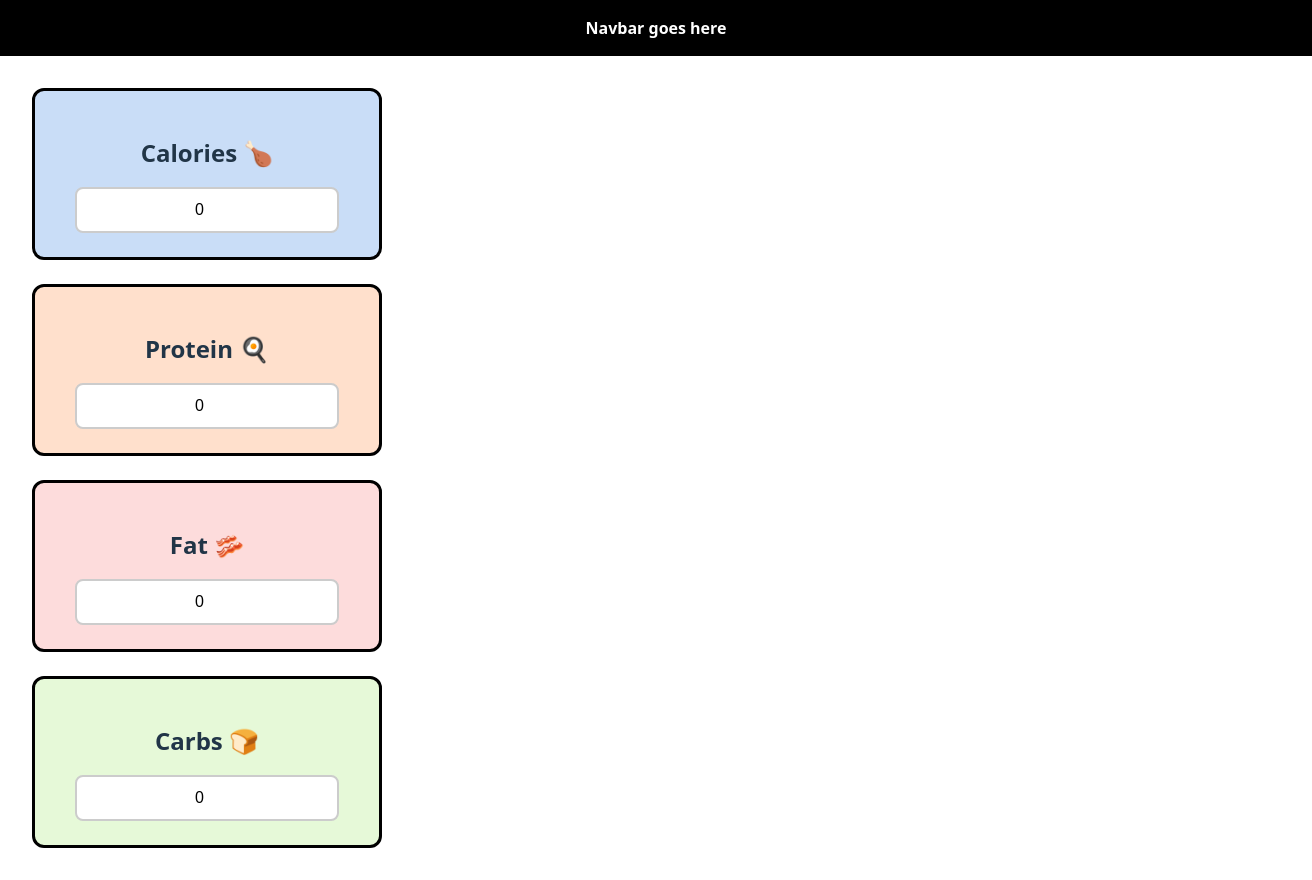
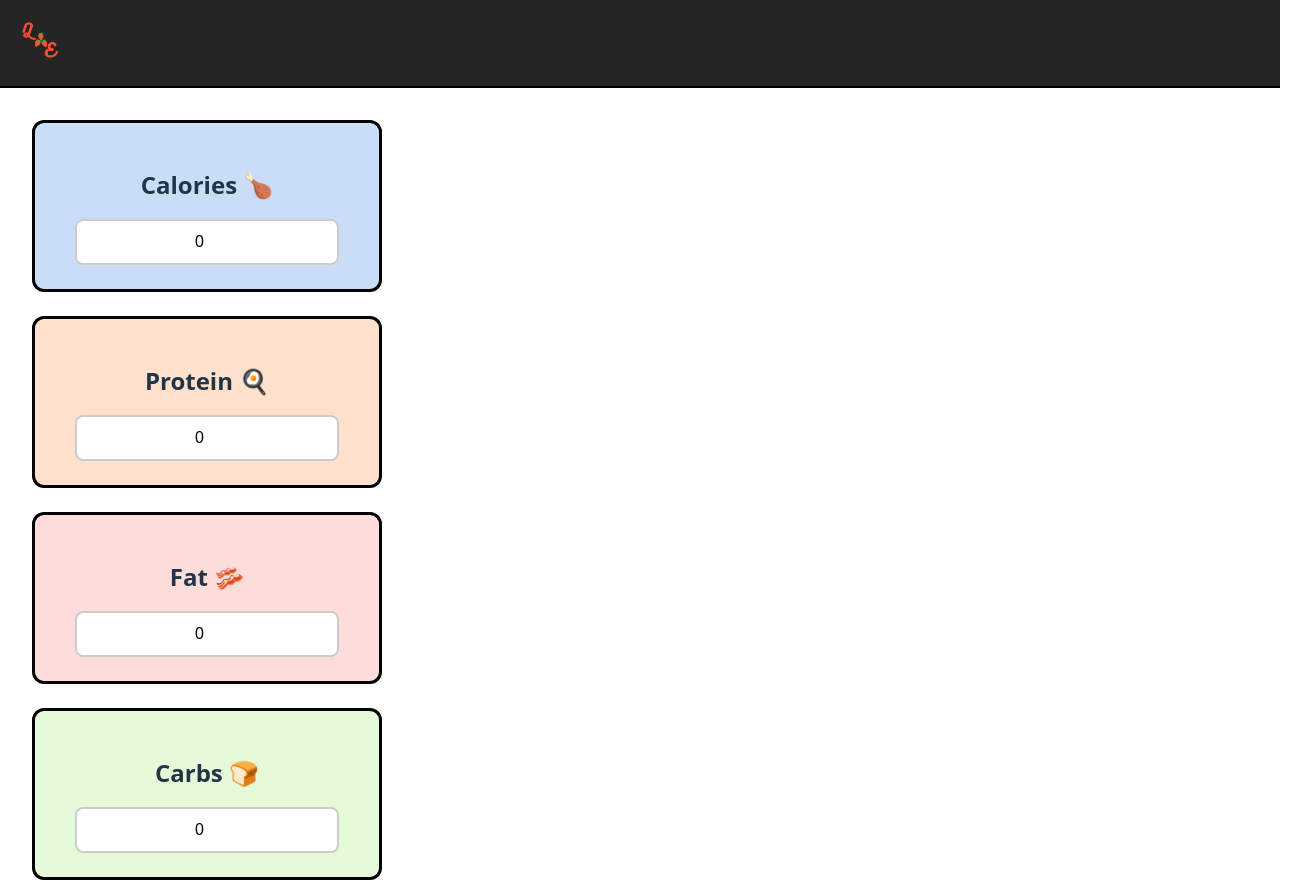
Before and after one commit to Lin8x/QuikNEasy, a React (Vite) app: page /planner in a window 1280 px wide. Shown: the whole page, 1312 px wide, since content can reach past the window. Before the commit the page ends 848 px from the top, so only its background shows below. Built offline with nearby package versions, Linux system fonts and the light colour scheme.

Commit message:
Navbar to planner page

```diff
--- a/src/Planner.tsx
+++ b/src/Planner.tsx
@@ -1,5 +1,6 @@
 import React, { useState } from "react";
 import "./Planner.css";
+import Navbar from "./components/Navbar";
 
 const Planner: React.FC = () => {
   const [calories, setCalories] = useState<number>(0);
@@ -10,7 +11,7 @@ const Planner: React.FC = () => {
   return (
     <div className="planner-container">
       {/* Navbar placeholder */}
-      <div className="navbar-placeholder">Navbar goes here</div>
+      <Navbar />
 
       <div className="planner-content">
         {/* Left column: stat inputs */}
--- a/src/components/MakeMeal.tsx
+++ b/src/components/MakeMeal.tsx
@@ -1,6 +1,10 @@
+import { useNavigate } from "react-router-dom";
+
 const MakeMeal = () => {
+  const navigate = useNavigate();
+
   const HandleClick = () => {
-    console.log("hello jdjdj");
+    navigate("/planner"); // 👈 send user to Planner page
   };
 
   return (
```
